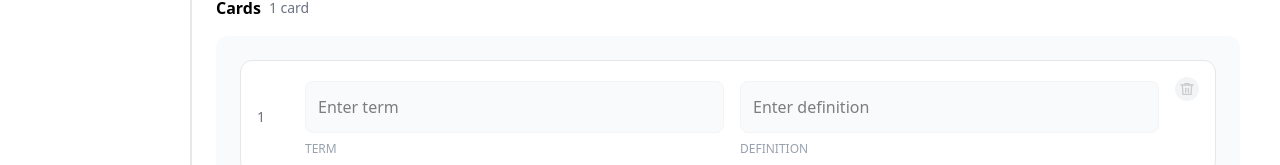
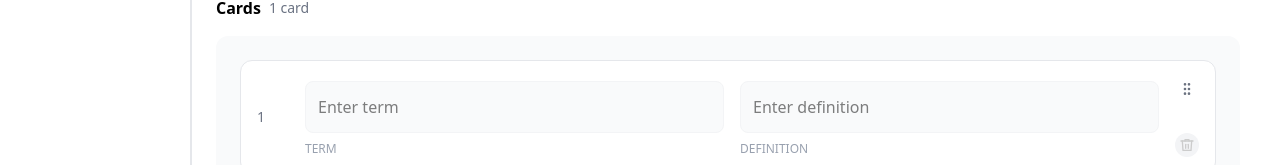
Before and after one commit to lu7ue/typola, a React (Vite) app in the folder src/frontend/: page / in a window 1280 px wide. Shown: the part 594-759 px from the top of the page. Built offline with nearby package versions, Linux system fonts and the light colour scheme.

Commit message:
add a drag icon on cards

```diff
--- a/src/frontend/src/components/Card.jsx
+++ b/src/frontend/src/components/Card.jsx
@@ -17,13 +17,40 @@ const TrashIcon = ({ size = 20, color = "gray" }) => (
   </svg>
 );
 
+const DragIcon = ({ size = 16, color = "gray" }) => (
+  <svg
+    width={size}
+    height={size}
+    viewBox="0 0 24 24"
+    fill="none"
+    stroke={color}
+    strokeWidth="2"
+    strokeLinecap="round"
+    strokeLinejoin="round"
+  >
+    <circle cx="9" cy="5" r="1" />
+    <circle cx="15" cy="5" r="1" />
+    <circle cx="9" cy="12" r="1" />
+    <circle cx="15" cy="12" r="1" />
+    <circle cx="9" cy="19" r="1" />
+    <circle cx="15" cy="19" r="1" />
+  </svg>
+);
+
 export default function Card({ card, updateCard, deleteCard, disableDelete }) {
   return (
     <div className="relative pr-10 pt-1">
+      {/* Drag button */}
+      <button
+        className="absolute top-0 right-0 p-1 rounded-full cursor-grab hover:bg-gray-200"
+        title="Drag card"
+      >
+        <DragIcon size={16} color="#6b7280" />
+      </button>
       {/* Trash Button */}
       <button
         onClick={() => !disableDelete && deleteCard(card.id)}
-        className={`absolute top-0 right-0 p-1 rounded-full flex items-center justify-center
+        className={`absolute bottom-0 right-0 p-1 rounded-full flex items-center justify-center
                     ${
                       disableDelete
                         ? "bg-gray-100 cursor-not-allowed"
```
